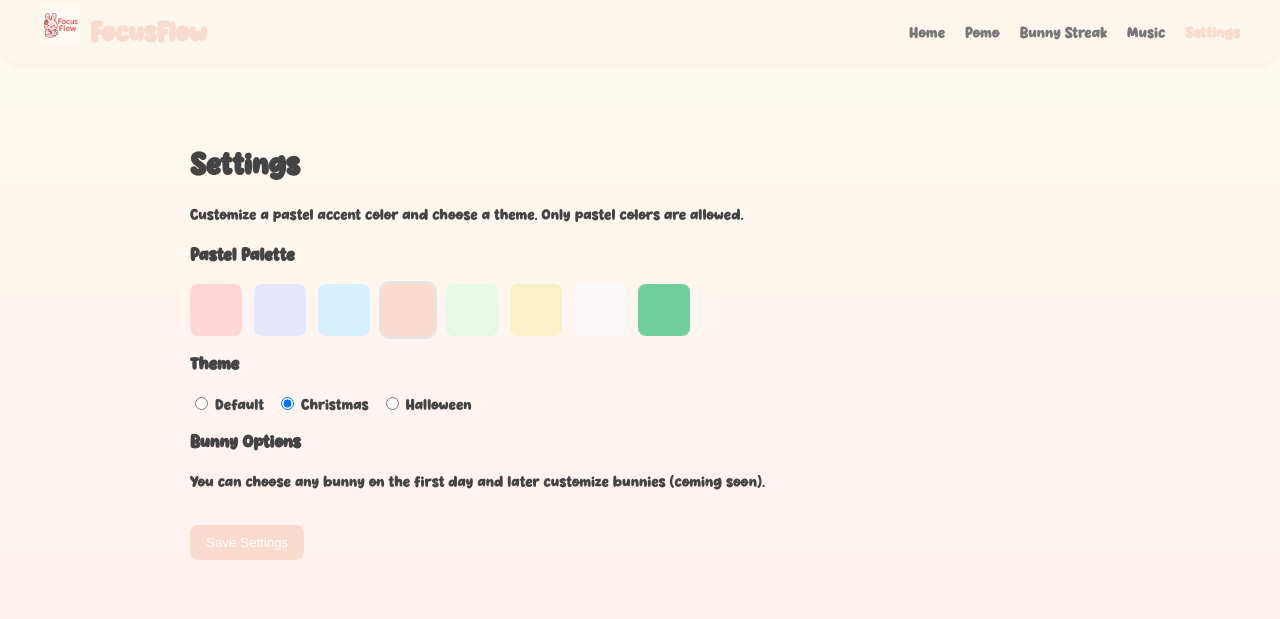
After one commit to yesslay209-bot/FlowFocus-67, a Flask app: page /settings in a window 1280 px wide. The commit adds this page. Shown: the top 619 px of the page. Run offline with Flask 3, Linux system fonts and the light colour scheme.

Commit message:
added the settings and logo image
added the setting and image s

```diff
--- a/app.py
+++ b/app.py
@@ -50,7 +50,9 @@ def load_data():
                 "available_options": [],
                 "available_date": "",
                 "available_claimed": False,
-                "selected_bunny": None
+                "selected_bunny": None,
+                "theme": "default",
+                "pastel_color": "#6ECF9A"
             }, f, indent=4)
     with open(DATA_FILE, "r") as f:
         data = json.load(f)
@@ -60,6 +62,8 @@ def load_data():
     data.setdefault("available_date", "")
     data.setdefault("available_claimed", False)
     data.setdefault("selected_bunny", None)
+    data.setdefault("theme", "default")
+    data.setdefault("pastel_color", "#6ECF9A")
     return data
 
 def save_data(data):
@@ -76,7 +80,8 @@ def home():
                            quote_focus=quote_focus,
                            quote_break=quote_break,
                            sessions=user_data["completed_sessions"],
-                           streak=user_data["streak"])
+                           streak=user_data["streak"],
+                           user_data=user_data)
 
 @app.route("/complete", methods=["POST"])
 def complete_session():
@@ -143,8 +148,12 @@ def claim_card():
     card = next((b for b in BUNNIES if b['id'] == card_id), None)
     if not card:
         return jsonify({'error': 'Unknown card'}), 400
-    if data.get('streak', 0) < card.get('unlock_streak', 0):
-        return jsonify({'error': 'Streak too low to claim this card'}), 400
+    # Allow the user to choose any available option on their very first claim (no collection yet)
+    if not data.get('collection'):
+        pass
+    else:
+        if data.get('streak', 0) < card.get('unlock_streak', 0):
+            return jsonify({'error': 'Streak too low to claim this card'}), 400
 
     # add to collection
     if card_id not in data['collection']:
@@ -215,12 +224,34 @@ def pomo():
                            quote_focus=quote_focus,
                            quote_break=quote_break,
                            sessions=user_data["completed_sessions"],
-                           streak=user_data["streak"])
+                           streak=user_data["streak"],
+                           user_data=user_data)
 
 
 @app.route("/music")
 def music():
-    return render_template("music.html")
+    user_data = load_data()
+    return render_template("music.html", user_data=user_data)
+
+
+@app.route('/settings')
+def settings():
+    user_data = load_data()
+    return render_template('settings.html', user_data=user_data)
+
+
+@app.route('/save_settings', methods=['POST'])
+def save_settings():
+    payload = request.get_json() or {}
+    color = payload.get('pastel_color')
+    theme = payload.get('theme')
+    data = load_data()
+    if color:
+        data['pastel_color'] = color
+    if theme:
+        data['theme'] = theme
+    save_data(data)
+    return jsonify({'success': True, 'data': data})
 
 
 if __name__ == "__main__":
--- a/static/style.css
+++ b/static/style.css
@@ -398,6 +398,39 @@ circle {
   }
 }
 
+/* Accent color variables (can be overridden per-user via inline style) */
+:root {
+  --accent-color: #6ECF9A;
+  --accent-variant: #5ab880;
+}
+
+/* Lightweight overrides to use the accent variable in key places */
+.nav-title { color: var(--accent-color) !important; }
+.nav-link.active, .nav-link:hover { color: var(--accent-color) !important; }
+.clock-number, .digital-time { color: var(--accent-color) !important; }
+.hour-hand, .minute-hand, .clock-center { stroke: var(--accent-color) !important; fill: var(--accent-color) !important; }
+.streak-card { background: linear-gradient(135deg, var(--accent-variant) 0%, var(--accent-color) 100%) !important; }
+.controls button, .btn { background-color: var(--accent-color) !important; }
+.controls button:hover, .btn:hover { background-color: var(--accent-variant) !important; }
+.claim-btn { background: var(--accent-color) !important; }
+.claim-btn.disabled { background: #ddd !important; color: #777 !important; }
+
+/* Theme classes for page-level variants (seasonal examples) */
+body.christmas {
+  background: linear-gradient(180deg, #fffaf0 0%, #fff1f0 100%);
+  --accent-color: #c0392b; /* warm red */
+  --accent-variant: #27ae60; /* green accent */
+}
+
+body.halloween {
+  background: linear-gradient(180deg, #1f1b2e 0%, #332741 100%);
+  color: #f3e6d8;
+  --accent-color: #ff7518; /* pumpkin orange */
+  --accent-variant: #8b5a2b; /* muted brown */
+}
+
+body.default { /* keep default pastel look */ }
+
 @media (max-width: 600px) {
   .home-container {
     margin-top: 30px;
--- a/templates/index.html
+++ b/templates/index.html
@@ -6,7 +6,7 @@
   <title>FocusFlow by Grace Chen</title>
   <link rel="stylesheet" href="{{ url_for('static', filename='style.css') }}">
 </head>
-<body>
+<body class="{{ user_data.theme }}" style="--accent-color: {{ user_data.pastel_color }}; --accent-variant: {{ user_data.pastel_color }}">
 
   <!-- 🌸 Navbar -->
   <nav class="navbar">
@@ -19,7 +19,7 @@
       <a href="{{ url_for('pomo') }}" class="nav-link">Pomo</a>
       <a href="{{ url_for('bunnies_page') }}" class="nav-link">Bunny Streak</a>
       <a href="{{ url_for('music') }}" class="nav-link">Music</a>
-      <a href="#" class="nav-link">Settings</a>
+      <a href="{{ url_for('settings') }}" class="nav-link">Settings</a>
     </div>
   </nav>
 
@@ -95,7 +95,7 @@
         </div>
         <div style="display:flex;gap:4px;">
           <input type="text" id="chatInput" placeholder="Type a message..." style="flex:1;padding:6px;border:1px solid #ddd;border-radius:6px;font-size:12px;" />
-          <button onclick="sendChat()" style="padding:6px 10px;background:#6ECF9A;color:#fff;border:none;border-radius:6px;cursor:pointer;font-size:12px;">Send</button>
+          <button onclick="sendChat()" class="btn" style="padding:6px 10px;border-radius:6px;">Send</button>
         </div>
       </div>
     </div>
--- a/templates/music.html
+++ b/templates/music.html
@@ -95,12 +95,12 @@
     }
   </style>
 </head>
-<body>
+<body class="{{ user_data.theme }}" style="--accent-color: {{ user_data.pastel_color }}; --accent-variant: {{ user_data.pastel_color }}">
 
   <!-- 🌸 Navbar -->
   <nav class="navbar">
     <div class="nav-left">
-      <img src="{{ url_for('static', filename='bunny.png') }}" alt="Logo" class="nav-logo">
+      <img src="{{ url_for('static', filename='logo.png') }}" alt="Logo" class="nav-logo">
       <span class="nav-title">FocusFlow</span>
     </div>
     <div class="nav-right">
@@ -108,7 +108,7 @@
       <a href="{{ url_for('pomo') }}" class="nav-link">Pomo</a>
       <a href="{{ url_for('bunnies_page') }}" class="nav-link">Bunny Streak</a>
       <a href="{{ url_for('music') }}" class="nav-link active">Music</a>
-      <a href="#" class="nav-link">Settings</a>
+      <a href="{{ url_for('settings') }}" class="nav-link">Settings</a>
     </div>
   </nav>
 
--- /dev/null
+++ b/templates/settings.html
@@ -0,0 +1,93 @@
+<!DOCTYPE html>
+<html lang="en">
+<head>
+  <meta charset="UTF-8" />
+  <meta name="viewport" content="width=device-width, initial-scale=1.0" />
+  <title>Settings - FocusFlow</title>
+  <link rel="stylesheet" href="{{ url_for('static', filename='style.css') }}">
+  <style>
+    .settings-container{max-width:900px;margin:40px auto;padding:20px}
+    .palette{display:flex;gap:12px;flex-wrap:wrap}
+    .color-swatch{width:48px;height:48px;border-radius:8px;cursor:pointer;border:2px solid transparent}
+    .color-swatch.selected{outline:3px solid rgba(0,0,0,0.08)}
+    .theme-select{display:flex;gap:12px;margin-top:12px}
+    .save-btn{margin-top:18px;padding:10px 16px;border-radius:8px;border:none;background:var(--accent-color);color:#fff}
+  </style>
+</head>
+<body class="{{ user_data.theme }}" style="--accent-color: {{ user_data.pastel_color }}; --accent-variant: {{ user_data.pastel_color }}">
+  <nav class="navbar">
+    <div class="nav-left">
+      <img src="{{ url_for('static', filename='logo.png') }}" alt="Logo" class="nav-logo">
+      <span class="nav-title">FocusFlow</span>
+    </div>
+    <div class="nav-right">
+      <a href="{{ url_for('home') }}" class="nav-link">Home</a>
+      <a href="{{ url_for('pomo') }}" class="nav-link">Pomo</a>
+      <a href="{{ url_for('bunnies_page') }}" class="nav-link">Bunny Streak</a>
+      <a href="{{ url_for('music') }}" class="nav-link">Music</a>
+      <a href="{{ url_for('settings') }}" class="nav-link active">Settings</a>
+    </div>
+  </nav>
+
+  <div class="settings-container">
+    <h1>Settings</h1>
+    <p>Customize a pastel accent color and choose a theme. Only pastel colors are allowed.</p>
+
+    <h3>Pastel Palette</h3>
+    <div class="palette" id="palette">
+      <!-- pastel options -->
+      <div class="color-swatch" data-color="#FFD6D6" style="background:#FFD6D6"></div>
+      <div class="color-swatch" data-color="#E6E6FF" style="background:#E6E6FF"></div>
+      <div class="color-swatch" data-color="#D6F0FF" style="background:#D6F0FF"></div>
+      <div class="color-swatch" data-color="#F9DBCE" style="background:#F9DBCE"></div>
+      <div class="color-swatch" data-color="#E5F9E5" style="background:#E5F9E5"></div>
+      <div class="color-swatch" data-color="#FAF1C9" style="background:#FAF1C9"></div>
+      <div class="color-swatch" data-color="#FBF7F9" style="background:#FBF7F9"></div>
+      <div class="color-swatch" data-color="#6ECF9A" style="background:#6ECF9A"></div>
+    </div>
+
+    <h3 style="margin-top:16px">Theme</h3>
+    <div class="theme-select">
+      <label><input type="radio" name="theme" value="default" {% if user_data.theme=='default' %}checked{% endif %}> Default</label>
+      <label><input type="radio" name="theme" value="christmas" {% if user_data.theme=='christmas' %}checked{% endif %}> Christmas</label>
+      <label><input type="radio" name="theme" value="halloween" {% if user_data.theme=='halloween' %}checked{% endif %}> Halloween</label>
+    </div>
+
+    <h3 style="margin-top:16px">Bunny Options</h3>
+    <p>You can choose any bunny on the first day and later customize bunnies (coming soon).</p>
+
+    <button class="save-btn" id="saveBtn">Save Settings</button>
+  </div>
+
+<script>
+  const swatches = document.querySelectorAll('.color-swatch');
+  let selectedColor = '{{ user_data.pastel_color }}';
+  swatches.forEach(s => {
+    if(s.dataset.color === selectedColor) s.classList.add('selected');
+    s.addEventListener('click', () => {
+      swatches.forEach(x => x.classList.remove('selected'));
+      s.classList.add('selected');
+      selectedColor = s.dataset.color;
+    })
+  });
+
+  document.getElementById('saveBtn').addEventListener('click', async () => {
+    const theme = document.querySelector('input[name="theme"]:checked').value;
+    const res = await fetch('/save_settings', {
+      method: 'POST',
+      headers: {'Content-Type':'application/json'},
+      body: JSON.stringify({pastel_color: selectedColor, theme})
+    });
+    const data = await res.json();
+    if(res.ok) {
+      // apply immediately
+      document.body.style.setProperty('--accent-color', selectedColor);
+      alert('Settings saved');
+      location.reload();
+    } else {
+      alert('Could not save settings');
+    }
+  });
+</script>
+</body>
+</html>
--- a/user_data.json
+++ b/user_data.json
@@ -2,5 +2,12 @@
     "streak": 0,
     "completed_sessions": 0,
     "quiz_history": [],
-    "focus_history": []
+    "focus_history": [],
+    "collection": [],
+    "available_options": [],
+    "available_date": "",
+    "available_claimed": false,
+    "selected_bunny": null,
+    "theme": "christmas",
+    "pastel_color": "#F9DBCE"
 }
```
Also changed, not shown: templates/bunnies.html (+5 -5 lines), templates/pomo.html (+5 -5 lines).
